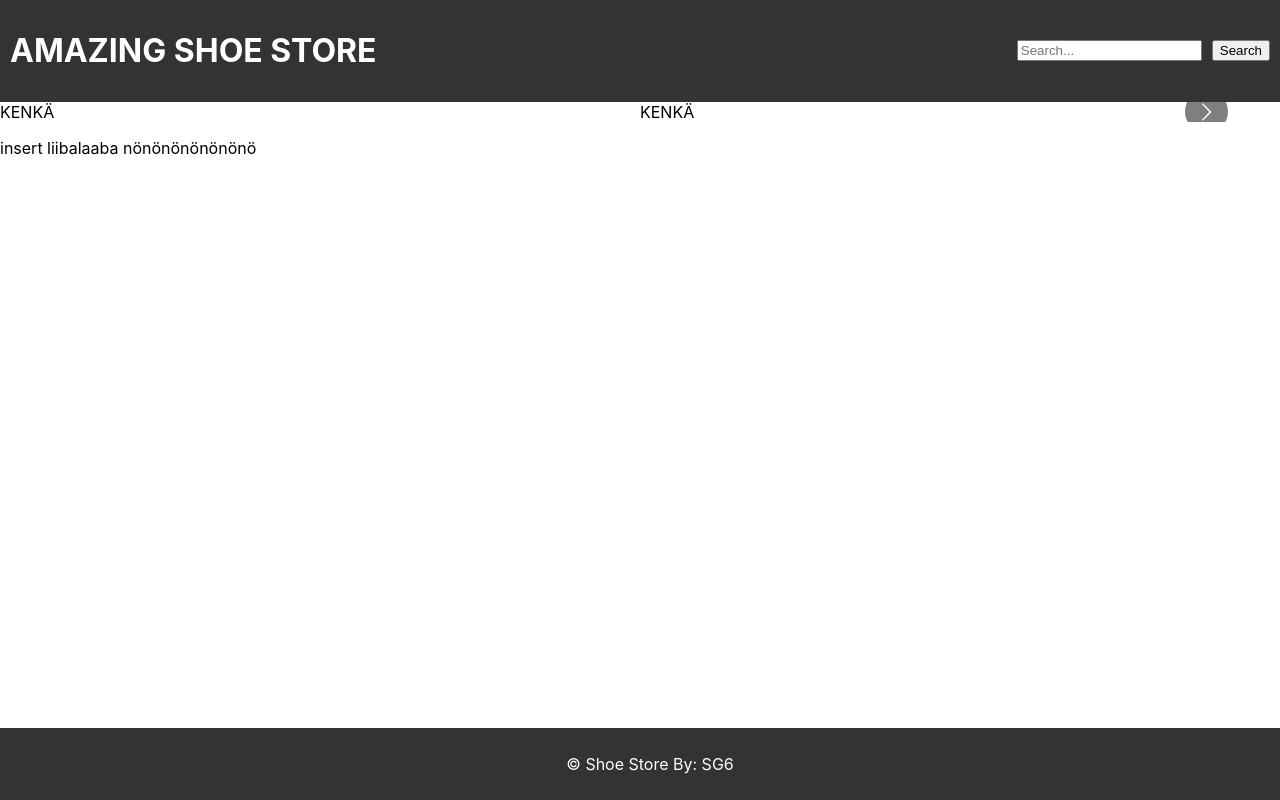
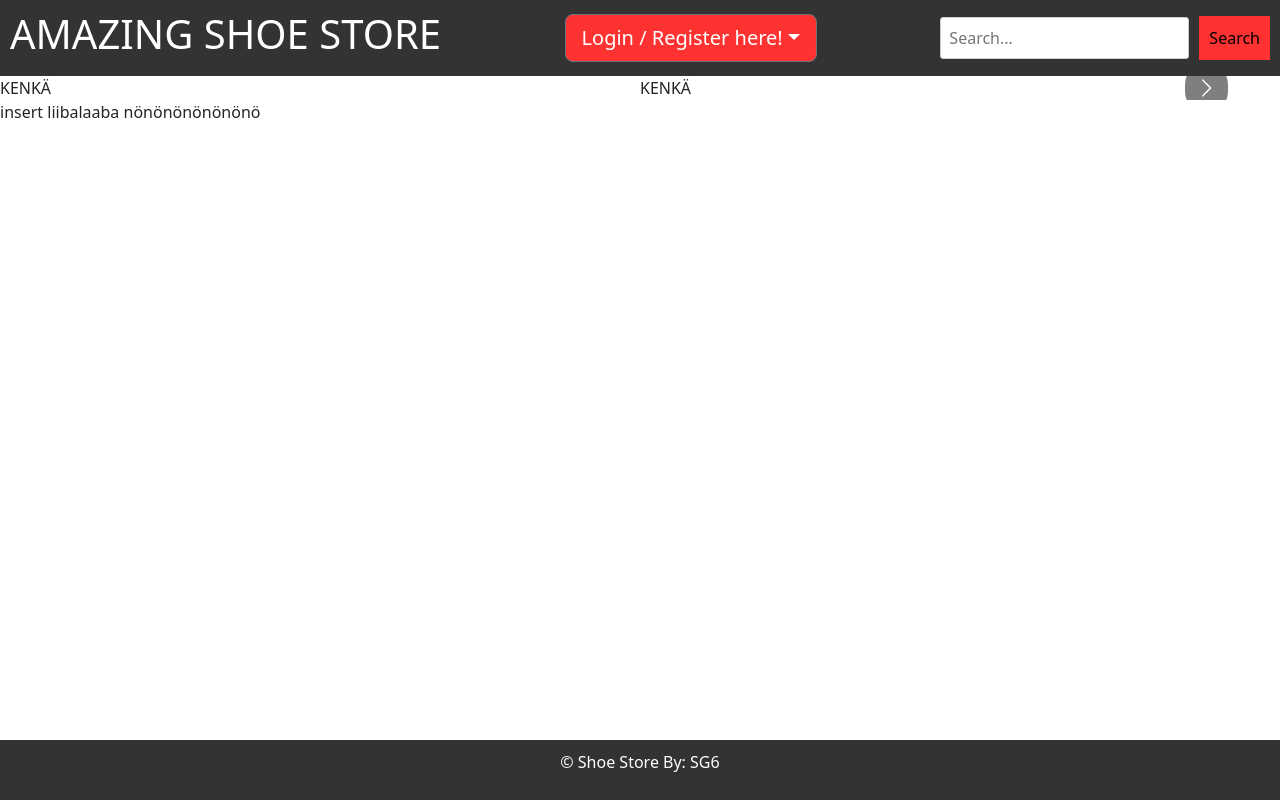
Before and after one commit to vileeni2/verkkokauppa-SG6, a React (Create React App) app: page / in a window 1280 px wide. Built offline with nearby package versions, Linux system fonts and the light colour scheme.

Commit message:
Created Login Form & .Env file, small adjustments

```diff
--- a/package.json
+++ b/package.json
@@ -6,6 +6,9 @@
     "@testing-library/jest-dom": "^5.17.0",
     "@testing-library/react": "^13.4.0",
     "@testing-library/user-event": "^13.5.0",
+    "bcrypt": "^5.1.1",
+    "bootstrap": "^5.3.2",
+    "mysql2": "^3.6.3",
     "react": "^18.2.0",
     "react-dom": "^18.2.0",
     "react-multi-carousel": "^2.8.4",
--- a/src/App.js
+++ b/src/App.js
@@ -10,6 +10,7 @@ function App() {
     <div>
       <Header />
       <Carousels />
+
       <main>
         <p>insert liibalaaba nönönönönönönö</p>
       </main>
--- /dev/null
+++ b/src/components/Login.css
@@ -0,0 +1,53 @@
+/* Login.css */
+
+.containerLogin {
+    max-width: 400px;
+    margin: auto;
+    padding: 20px;
+    background-color: #333;
+    border-radius: 5px;
+    box-shadow: 0 0 10px rgba(0, 0, 0, 0.1);
+  }
+
+  .containerLogin h3 {
+    color: #fff;
+  }
+
+  form {
+    display: flex;
+    flex-direction: column;
+
+  }
+
+  label {
+    font-weight: bold;
+    color: #fff;
+  }
+
+  input {
+    padding: 8px;
+    font-size: 14px;
+    width: 100%;
+    box-sizing: border-box;
+    border: 1px solid #ccc;
+    border-radius: 3px;
+    outline: none;
+  }
+
+  /* Button baby */
+  button {
+    padding: 10px;
+    font-size: 16px;
+    background-color: #ff3232;
+    border: none;
+    border-radius: 10px;
+    cursor: pointer;
+    margin-bottom: 10px;
+    box-shadow: none;
+    outline: none;
+    transition: background-color 0.3s;
+  }
+
+  button:hover {
+    background-color: #ff5555;
+  }
--- a/src/components/header.js
+++ b/src/components/header.js
@@ -1,11 +1,22 @@
-// Header.js
 import React from 'react';
 import './header.css';
+import Login from '../pages/login';
+import 'bootstrap/dist/css/bootstrap.min.css';
+import 'bootstrap/dist/js/bootstrap.bundle.min.js'; // Bootstrap JavaScript
 
 const Header = () => {
   return (
     <header className="header-container">
       <h1>AMAZING SHOE STORE</h1>
+      <div className="dropdown">
+        <button className="btn btn-secondary btn-lg dropdown-toggle" type="button" id="dropdownMenuButton" data-bs-toggle="dropdown" aria-haspopup="true" aria-expanded="false" style={{ backgroundColor: '#ff3232'}}>
+          Login / Register here!
+        </button>
+        <div className="dropdown-menu" aria-labelledby="dropdownMenuButton">
+        <Login/>
+        </div>
+      </div>
+
       <div className="search-bar-container">
         <input type="text" placeholder="Search..." />
         <button type="button">Search</button>
--- /dev/null
+++ b/src/pages/login.js
@@ -0,0 +1,36 @@
+import React, { useState } from 'react';
+import 'bootstrap/dist/css/bootstrap.css';
+import '../components/Login.css';
+
+function Login() {
+
+  return (
+    <div className="containerLogin">
+      <h3>Login</h3>
+      <form>
+        <div className="mb-3">
+          <label htmlFor="username" className="form-label">
+            Username:
+          </label>
+          <input
+            type="text"
+            className="form-control"
+            id="username"
+          />
+        </div>
+        <div className="mb-3">
+          <label htmlFor="password" className="form-label">
+            Password:
+          </label>
+          <input/>
+        </div>
+        <button type="button" className="btn btn-outline-danger">
+          Login
+        </button>
+        <button type="button" className="btn btn-outline-danger">No account yet? Register here.</button>
+      </form>
+    </div>
+  );
+}
+
+export default Login;
```
Also changed, not shown: 2 other files (tests, documents, lock files or other folders).
